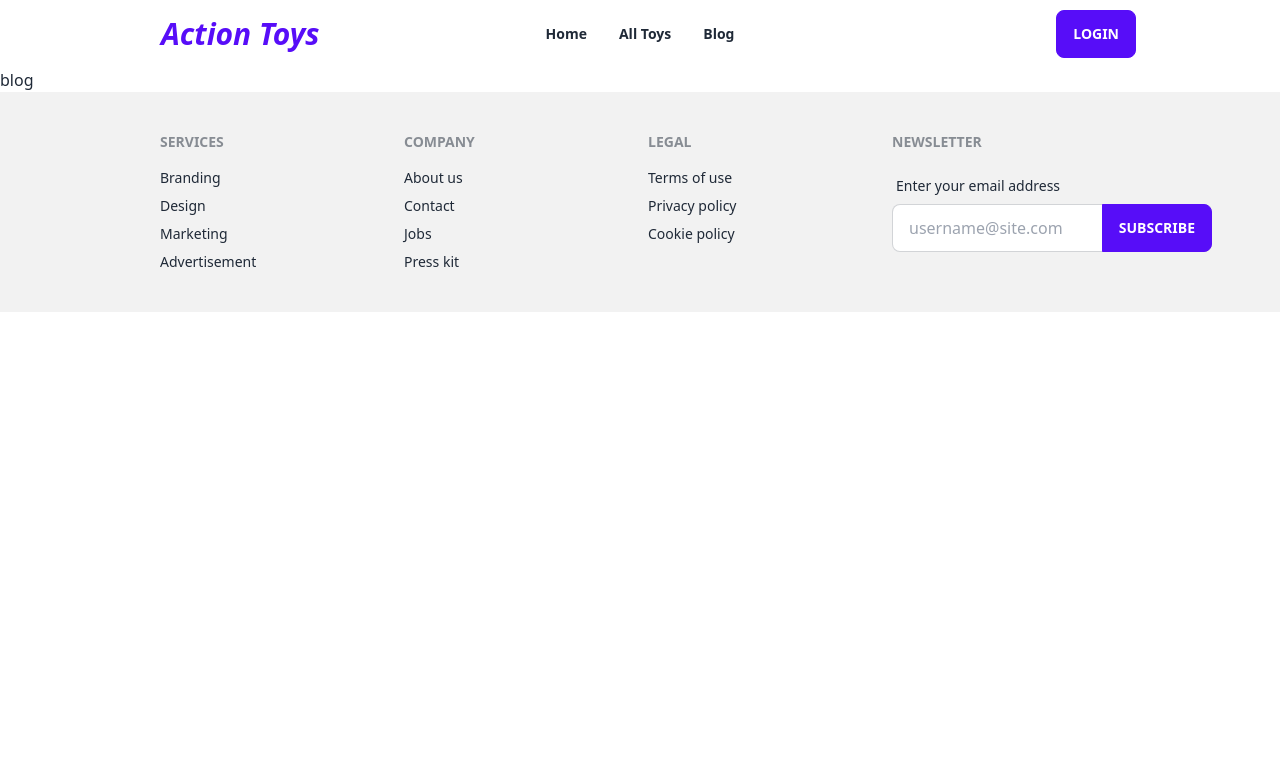
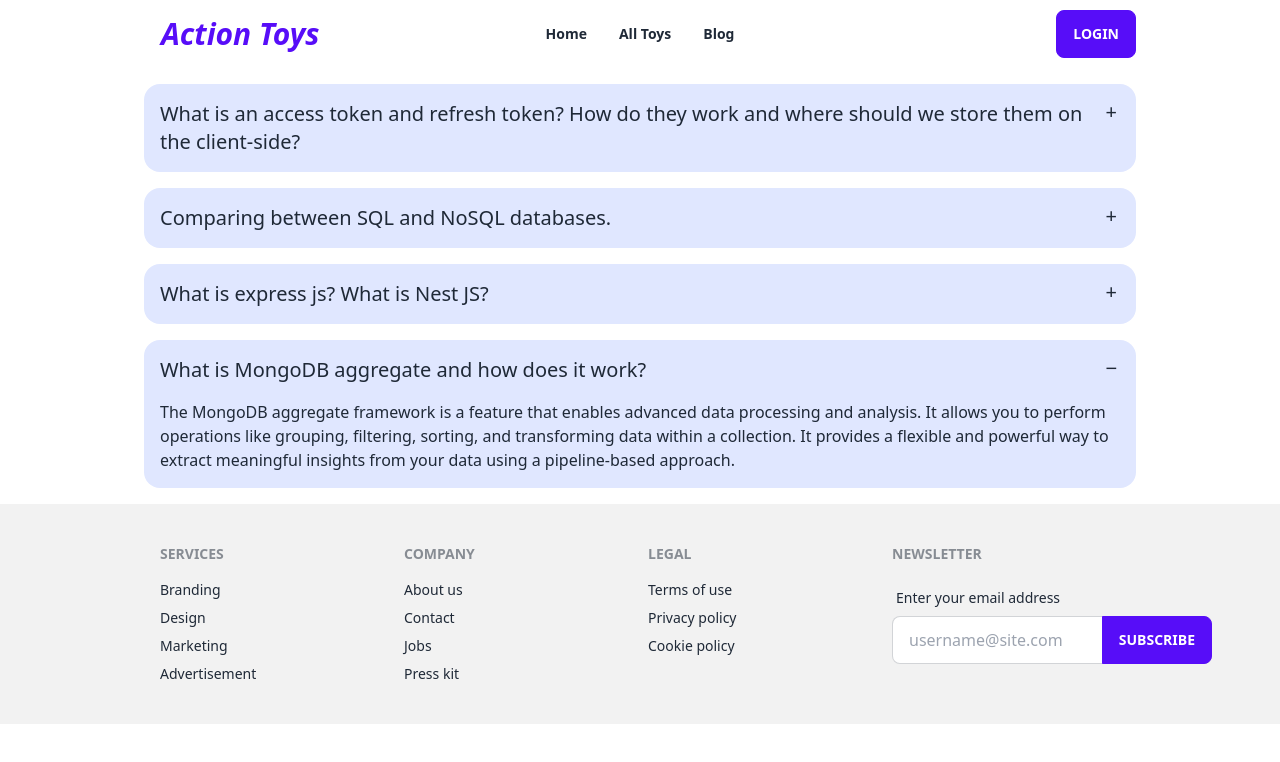
Before and after one commit to Rifat0001/action-toys-client, a React (Vite) app: page /blog in a window 1280 px wide. Shown: the top 762 px of the page. Built offline with nearby package versions, Linux system fonts and the light colour scheme.

Commit message:
blog added

```diff
--- a/src/components/Pages/Blog/Blog.jsx
+++ b/src/components/Pages/Blog/Blog.jsx
@@ -1,7 +1,50 @@
 const Blog = () => {
     return (
-        <div>
-            blog
+        <div className='md:px-36'>
+            <div className="collapse collapse-plus bg-indigo-100 my-4">
+                <input type="radio" name="my-accordion-3" checked="checked" />
+                <div className="collapse-title text-xl font-medium">
+                    What is an access token and refresh token? How do they work and where should we store them on the client-side?
+                </div>
+                <div className="collapse-content">
+                    <p>An access token is a credential that is issued by an authentication server after a user successfully authenticates. It is a string of characters that represents the user's identity and permissions. The access token is typically short-lived and has an expiration time. It is used to authorize the user's access to protected resources or services by including it in API requests.</p>
+                    <p>A refresh token, on the other hand, is a long-lived credential also issued by the authentication server. It is used to obtain a new access token when the current access token expires. The refresh token is securely stored on the client-side and is sent to the authentication server to request a new access token. This process is known as a token refresh flow.</p>
+                </div>
+            </div>
+
+            <div className="collapse collapse-plus bg-indigo-100 my-4">
+                <input type="radio" name="my-accordion-3" checked="checked" />
+                <div className="collapse-title text-xl font-medium">
+                    Comparing between SQL and NoSQL databases.
+                </div>
+                <div className="collapse-content">
+                    <p>SQL databases are structured, with fixed schemas and good for complex relationships and transactions. NoSQL databases are flexible, schema-less, and suitable for unstructured data with high scalability requirements. SQL offers strong consistency, while NoSQL prioritizes scalability and performance.</p>
+                </div>
+            </div>
+            <div className="collapse collapse-plus bg-indigo-100 my-4">
+                <input type="radio" name="my-accordion-3" checked="checked" />
+                <div className="collapse-title text-xl font-medium">
+                    What is express js? What is Nest JS?
+                </div>
+                <div className="collapse-content">
+                    <p>
+                        Express.js is a minimal and flexible web application framework for Node.js. It provides a set of features to build web applications and APIs, such as routing, middleware, and handling HTTP requests and responses. It is known for its simplicity, allowing developers to create server-side applications quickly.</p>
+                    <p>
+                        Nest.js is a progressive and extensible Node.js framework built on top of Express.js. It follows the modular and scalable architectural patterns of Angular to develop server-side applications. Nest.js provides features like dependency injection, decorators, and a powerful CLI. It is designed to enhance productivity and maintainability while promoting code reusability and testability.
+                    </p>
+                </div>
+            </div>
+            <div className="collapse collapse-plus bg-indigo-100 my-4">
+                <input type="radio" name="my-accordion-3" checked="checked" />
+                <div className="collapse-title text-xl font-medium">
+                    What is MongoDB aggregate and how does it work?
+                </div>
+                <div className="collapse-content">
+                    <p>
+                        The MongoDB aggregate framework is a feature that enables advanced data processing and analysis. It allows you to perform operations like grouping, filtering, sorting, and transforming data within a collection. It provides a flexible and powerful way to extract meaningful insights from your data using a pipeline-based approach.</p>
+                </div>
+            </div>
+
         </div>
     );
 };
```
